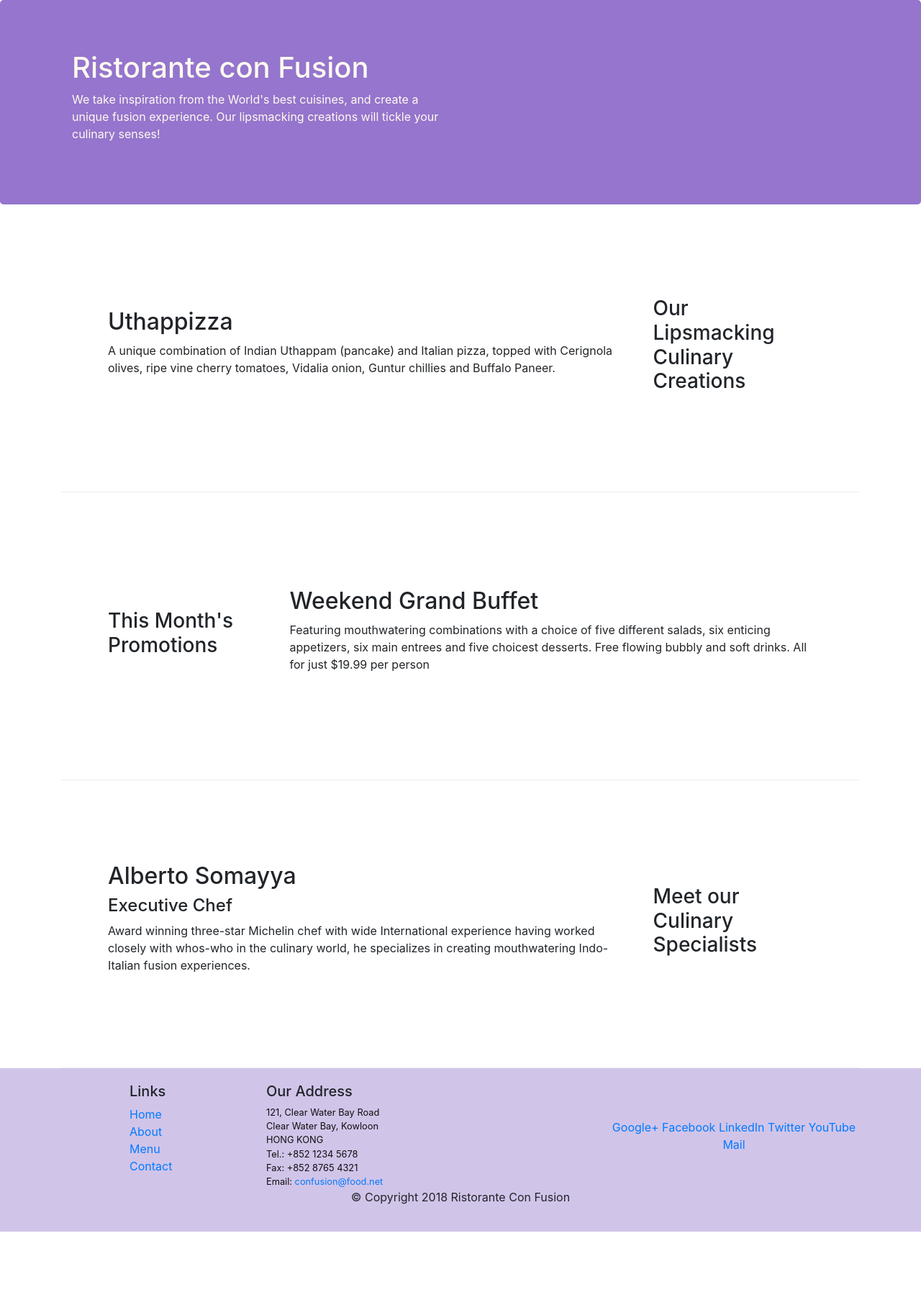
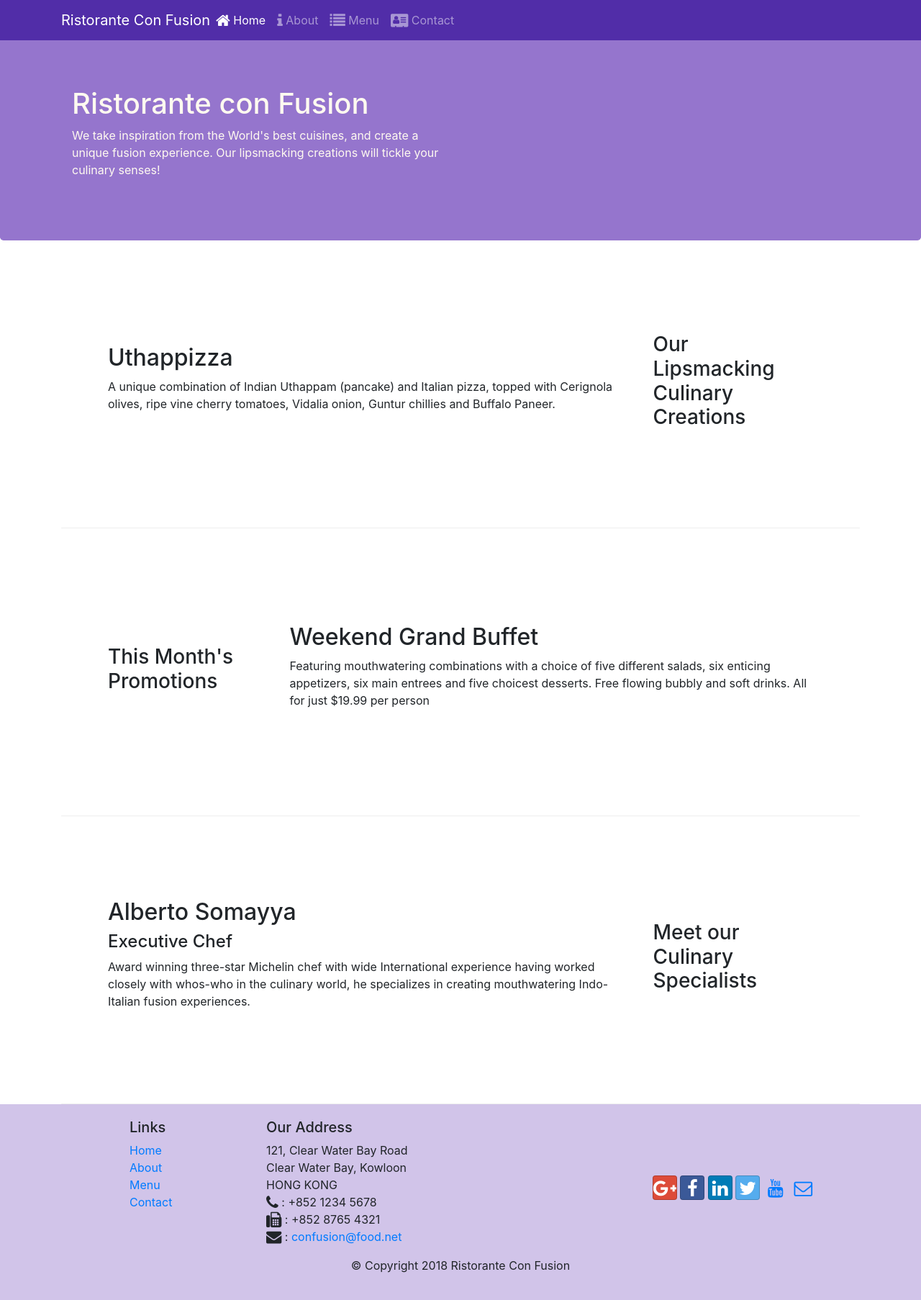
Before and after one commit to fahadsahib786/conFusion, a website: page index.html in a window 1280 px wide. Shown: the whole page at 72% size. Before the commit the page ends 1711 px from the top, so only its background shows below. Drawn offline with nearby package versions, Linux system fonts and the light colour scheme.

Commit message:
icon fonts added

```diff
--- a/css/styles.css
+++ b/css/styles.css
@@ -24,3 +24,10 @@
     margin: 0px;
     color: #0f0f0f;
 }
+body {
+    padding: 50px 0px 0px 0px;
+    z-index: 0;
+}
+.navbar-dark {
+    background-color: #512DA8;
+}
--- a/index.html
+++ b/index.html
@@ -14,12 +14,36 @@
       rel="stylesheet"
       href="node_modules/bootstrap/dist/css/bootstrap.min.css"
     />
+    <link rel="stylesheet" href="node_modules/font-awesome/css/font-awesome.min.css">
+        <link rel="stylesheet" href="node_modules/bootstrap-social/bootstrap-social.css">
     <link rel="stylesheet" href="./css/styles.css">
 
     <title>Ristorante Con Fusion</title>
   </head>
 
   <body>
+
+<nav class="navbar navbar-dark navbar-expand-sm fixed-top">
+  <div class="container">
+<button class="navbar-toggler" type="button" data-toggle="collapse" data-target="#Navbar">
+<span class="navbar-toggler-icon"></span>
+</button>
+
+    <a class="navbar-brand mr-auto" href="./index.html">Ristorante Con Fusion</a>
+
+    <div class="collapse navbar-collapse " id="Navbar">
+<ul class="navbar-nav mr-auto">
+  <li class="nav-item active"><a class="nav-link" href="#"><span class="fa fa-home fa-lg"></span> Home</a></li>
+  <li class="nav-item"><a class="nav-link" href="./aboutus.html"><span class="fa fa-info fa-lg"></span> About</a></li>
+  <li class="nav-item"><a class="nav-link" href="#"><span class="fa fa-list fa-lg"></span> Menu</a></li>
+  <li class="nav-item"><a class="nav-link" href="#"><span class="fa fa-address-card fa-lg"></span> Contact</a></li>
+
+</ul>
+</div>
+  </div>
+
+</nav>
+
     <header class="jumbotron">
       <div class="container">
         <div class="row row-header">
@@ -97,23 +121,23 @@
           </div>
           <div class="col-7 col-sm-5">
             <h5>Our Address</h5>
-            <address class="address">
+            <address>
               121, Clear Water Bay Road<br />
               Clear Water Bay, Kowloon<br />
               HONG KONG<br />
-              Tel.: +852 1234 5678<br />
-              Fax: +852 8765 4321<br />
-              Email: <a href="mailto:confusion@food.net">confusion@food.net</a>
+              <i class="fa fa-phone fa-lg"></i> : +852 1234 5678<br />
+              <i class="fa fa-fax fa-lg"></i> : +852 8765 4321<br />
+              <i class="fa fa-envelope fa-lg"></i> : <a href="mailto:confusion@food.net">confusion@food.net</a>
             </address>
           </div>
           <div class="col-12 col-sm-4 align-self-center">
             <div class="text-center">
-              <a href="http://google.com/+">Google+</a>
-              <a href="http://www.facebook.com/profile.php?id=">Facebook</a>
-              <a href="http://www.linkedin.com/in/">LinkedIn</a>
-              <a href="http://twitter.com/">Twitter</a>
-              <a href="http://youtube.com/">YouTube</a>
-              <a href="mailto:">Mail</a>
+              <a class="btn btn-social-icon btn-google" href="http://google.com/+"><i class="fa fa-google-plus fa-lg"></i></a>
+                        <a class="btn btn-social-icon btn-facebook"  href="http://www.facebook.com/profile.php?id="><i class="fa fa-facebook fa-lg"></i></a>
+                        <a class="btn btn-social-icon btn-linkedin" href="http://www.linkedin.com/in/"><i class="fa fa-linkedin fa-lg"></i></a>
+                        <a class="btn btn-social-icon btn-twitter" href="http://twitter.com/"><i class="fa fa-twitter fa-lg"></i></a>
+                        <a class="btn btn-social-icon btn-youtube" href="http://youtube.com/"><i class="fa fa-youtube fa-lg"></i></a>
+                        <a class="btn btn-social-icon" href="mailto:"><i class="fa fa-envelope-o fa-lg"></i></a>
             </div>
           </div>
         </div>
--- a/package.json
+++ b/package.json
@@ -15,6 +15,8 @@
   },
   "dependencies": {
     "bootstrap": "^4.0.0",
+    "bootstrap-social": "^5.1.1",
+    "font-awesome": "^4.7.0",
     "jquery": "^3.3.1",
     "popper.js": "^1.12.9"
   }
```
Also changed, not shown: aboutus.html (+43 -16 lines), 1 other file.
